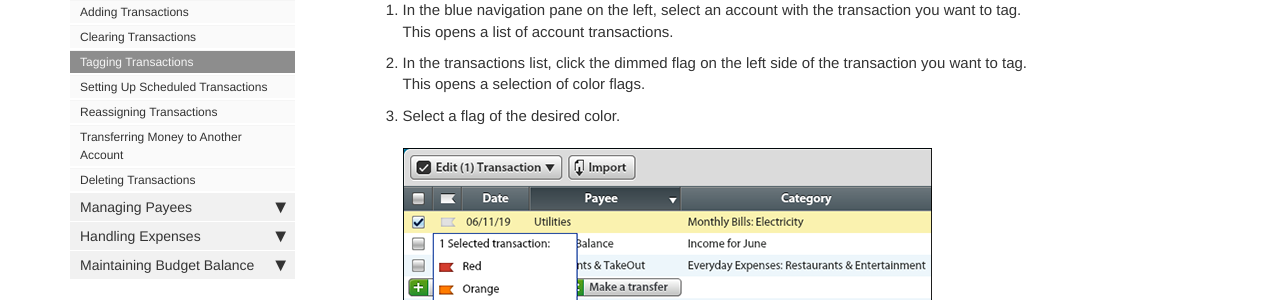
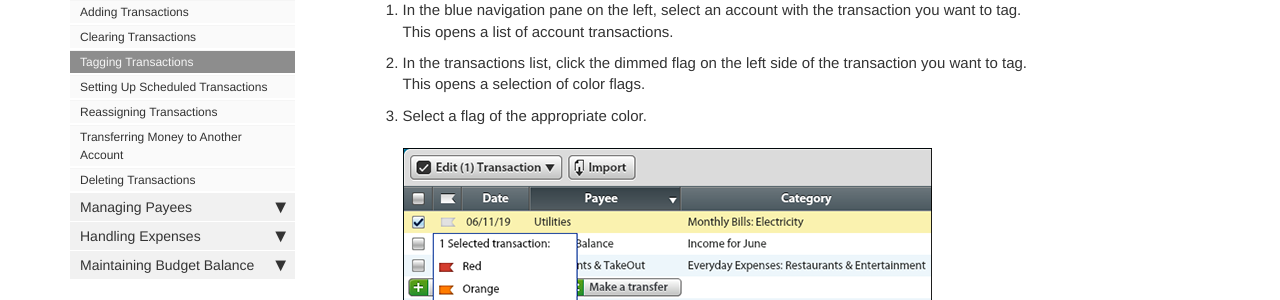
Before and after one commit to npavlovska/unofficial-YNAB-guide, a Jekyll site: the page built from pages/mydoc/mydoc_tagging_transactions.md, in a window 1280 px wide and 1041 px high. Shown: the part 349-649 px from the top of the window. Built offline with Jekyll 4.4.1, drawn with Linux system fonts in a browser that asks for light colours; our own code applies the rules of GitHub Pages for plain Markdown files; comment, search, counter and statistics services are not loaded.

Commit message:
text edits

```diff
--- a/pages/mydoc/mydoc_tagging_transactions.md
+++ b/pages/mydoc/mydoc_tagging_transactions.md
@@ -18,5 +18,5 @@ Tags also allow you to track a certain expense without breaking up a broader cat
 
 2.  In the transactions list, click the dimmed flag on the left side of the transaction you want to tag. <br/>This opens a selection of color flags.
 
-3.  Select a flag of the desired color.
+3.  Select a flag of the appropriate color.
     {% include image.html file="Tagging.png" alt="Tagging a transaction" %}
```
Also changed, not shown: pages/mydoc/mydoc_account_types.md (+1 -1 lines).
